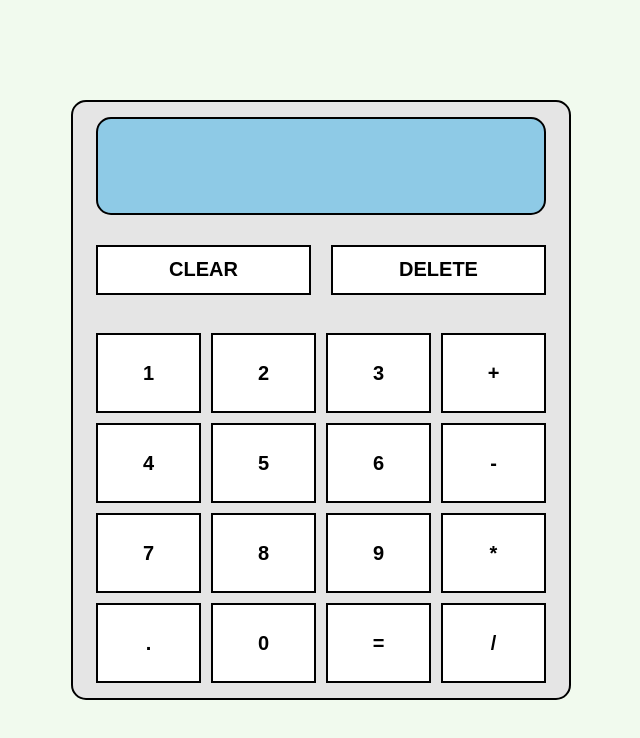
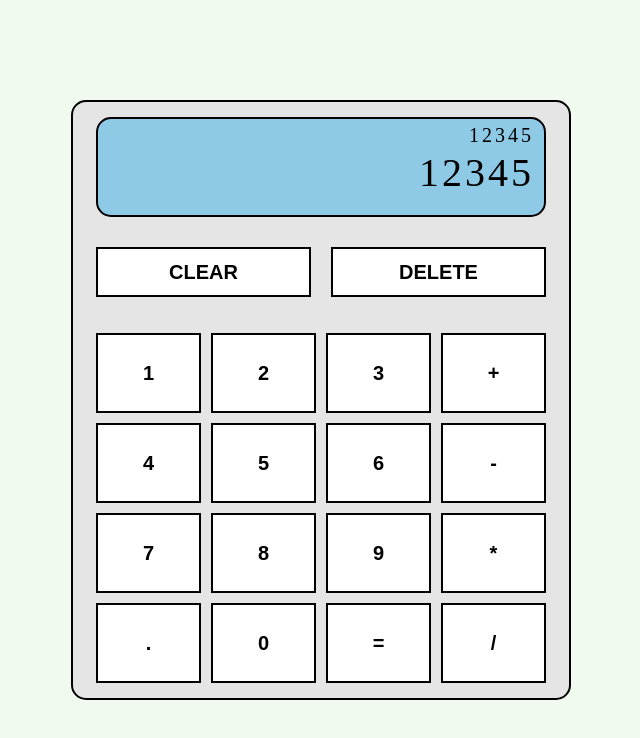
Before and after one commit to Roopaksh1/Calculator, a plain HTML site: page index.html in a window 1280 px wide. Shown: the whole page, without its empty margins (319-959 px from the left). Drawn offline with Linux system fonts and the light colour scheme.

Commit message:
Divide display screen into current and last screen

```diff
--- a/index.html
+++ b/index.html
@@ -13,7 +13,8 @@
 <body>
   <main class="calc-body">
     <div class="display">
-
+      <p class="last">12345</p>
+      <p class="current">12345</p>
     </div>
     <div class="buttons-wrapper">
       <div class="clr-dlt-button">
--- a/script.js
+++ b/script.js
@@ -0,0 +1 @@
+let display
--- a/style.css
+++ b/style.css
@@ -32,6 +32,24 @@ body{
   border: .2rem solid black;
   border-radius: 1.5rem;
   background-color: #8ecae6;
+  text-align: right;
+  letter-spacing: .3rem;
+}
+
+.last{
+  padding-right: 1rem;
+  padding-top: .5rem;
+  font-weight: lighter;
+  height: 3rem;
+  font-size: 2rem;
+}
+
+.current {
+  padding-right: 1rem;
+  font-weight: 500;
+  height: 7rem;
+  font-size: 4rem;
+  overflow: auto;
 }
 
 .buttons-wrapper{
@@ -81,5 +99,6 @@ button:active{
 }
 
 .buttons button{
+  /* 45rem - 3rem(gap) */
   width: calc(42rem / 4);
 }
```
